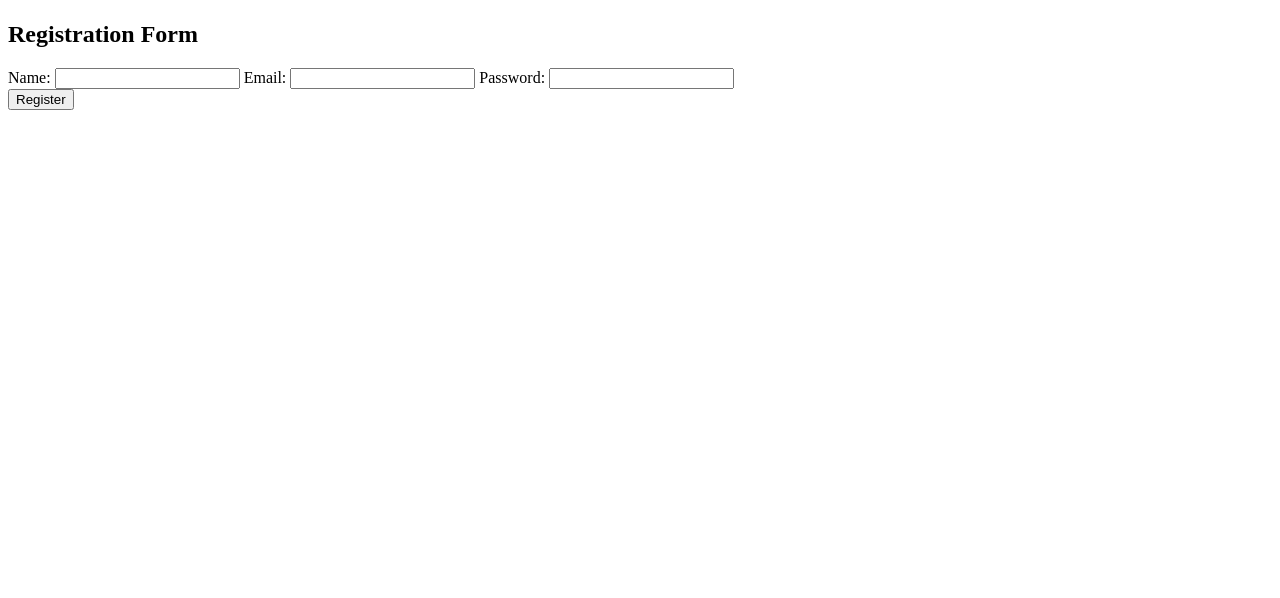
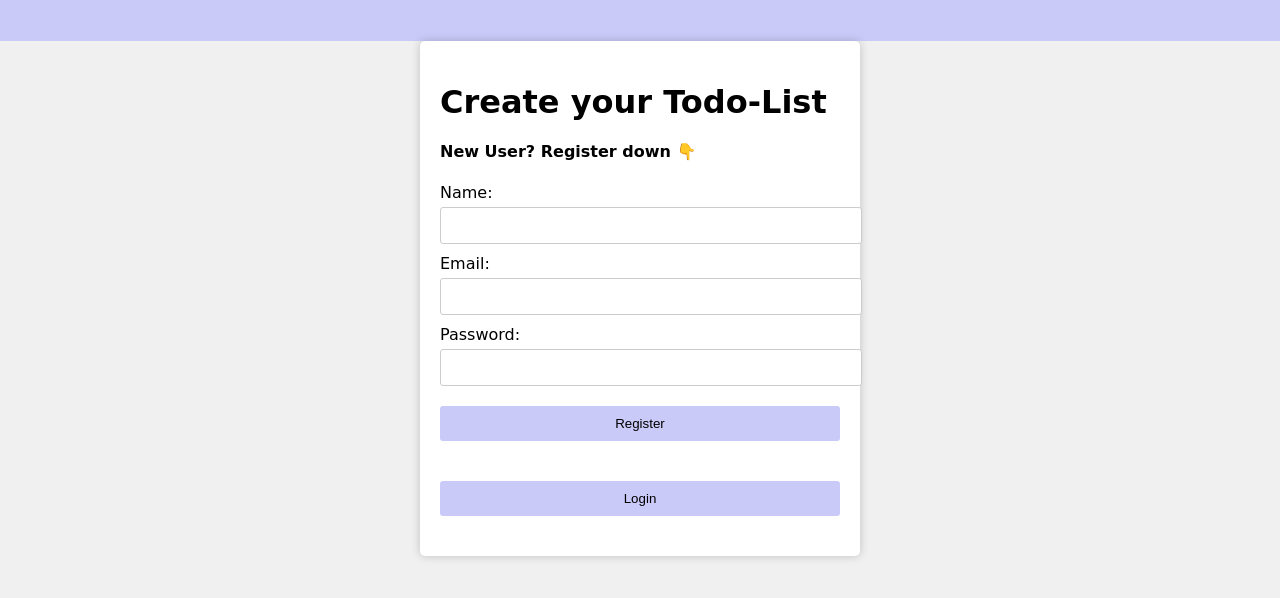
Before and after one commit to vaishnavi-bollam/full-stack-Form, a website: page form.html in a window 1280 px wide. Drawn offline with Linux system fonts and the light colour scheme.

Commit message:
loginform

```diff
--- a/form.css
+++ b/form.css
@@ -3,3 +3,51 @@
 .login-form{
     display:none;
 }
+
+body {
+    font-family: cursive;
+    background-color: #f0f0f0;
+    margin: 0;
+    padding: 0;
+}
+
+.msg-color {
+    text-align: center;
+    background-color: rgb(202, 202, 249);
+    color: white;
+    padding: 10px;
+}
+
+.form-container {
+    max-width: 400px;
+    margin: 0 auto;
+    padding: 20px;
+    background-color: #fff;
+    box-shadow: 0 0 10px rgba(0, 0, 0, 0.2);
+    border-radius: 5px;
+}
+
+.form-container label {
+    display: block;
+    margin-top: 10px;
+}
+
+.form-container input {
+    width: 100%;
+    padding: 10px;
+    margin-top: 5px;
+    border: 1px solid #ccc;
+    border-radius: 3px;
+}
+
+.form-container button {
+    width: 100%;
+    padding: 10px;
+    background-color: rgb(202, 202, 249);
+    color: black;
+    border: none;
+    border-radius: 3px;
+    cursor: pointer;
+    margin-top:20px;
+    margin-bottom:20px;
+}
--- a/form.html
+++ b/form.html
@@ -2,30 +2,41 @@
 <html>
 <head>
     <title>Simple Form</title>
-    <style>
-    </style>
     <link rel="stylesheet" type="text/css" href="form.css">
 
 </head>
 <body>
     <div class="msg-color">
         <h1 id="successMsg"></h1>
-      </div>
+    </div>
 
-    <div class="form-container">
-        <h2>Registration Form</h2>
+    <div id="registerform" class="form-container">
+        <h1>Create your Todo-List</h1>
+        <h4>New User? Register down &#128071</h4>
         <form id="myForm">
-            <label>Name:</label>
-            <input id="name" >
+            <label for="name">Name:</label>
+            <input id="name" class="input-field" type="text">
 
-            <label>Email:</label>
-            <input id="email">
+            <label for="email">Email:</label>
+            <input id="email" class="input-field" type="email">
 
-            <label>Password:</label>
-            <input id="password">
+            <label for="password">Password:</label>
+            <input id="password" class="input-field" type="password">
+        </form>
+        <button id="register" class="submit-button">Register</button>
+        <button id="login" class="submit-button">Login</button>
+    </div>
 
+    <div id="loginform" class="form-container login-form">
+        <h1>Login</h1>
+        <form >
+            <label for="email">Email:</label>
+            <input id="loginemail" class="input-field" type="email">
+
+            <label for="password">Password:</label>
+            <input id="loginpassword" class="input-field" type="password">
         </form>
-        <button id="register">Register</button>
+        <button id="btnlogin" class="submit-button">Login</button>
     </div>
 
     <script src="form.js"></script>
--- a/form.js
+++ b/form.js
@@ -4,11 +4,16 @@ const uName = document.getElementById("name");
 const email = document.getElementById("email");
 const password = document.getElementById("password");
 const successMsg = document.getElementById("successMsg");
+const registerform = document.getElementById("registerform");
+const loginform = document.getElementById("loginform");
+const login = document.getElementById("login");
 
-const loginForm = document.getElementById("loginform");
+const loginemail=document.getElementById("loginemail");
+const loginpassword=document.getElementById("loginpassword");
+const btnlogin = document.getElementById("btnlogin");
+
 
 saveDetailsBtn.addEventListener("click",async()=>{
-    // alert("vaishnavi");
     const userDetails = {
         userName : uName.value,
         userEmail : email.value,
@@ -29,8 +34,40 @@ saveDetailsBtn.addEventListener("click",async()=>{
     })
     .then((data) => {
       console.log('ds',data)
-      successMsg.textContent = "vaishu";
-      successMsg.style.color = "red";
+      successMsg.textContent = data.text;
       })
 
 })
+
+login.addEventListener("click",async()=>{
+    // alert("dyxyh")
+    loginform.style.display="block";
+    registerform.style.display="none";
+    successMsg.textContent=""
+})
+
+
+btnlogin.addEventListener("click",async()=>{
+    const userDetails = {
+        userEmail : loginemail.value,
+        userPassword: loginpassword.value
+    }
+
+    fetch("http://localhost:8384/login",{
+        method: 'POST' ,
+        headers:{
+            'Content-Type':"application/json"
+        },
+        body:JSON.stringify(userDetails)
+
+    })
+    .then(function(response){
+        console.log('hkhjkj',response)
+        return response.json()
+    })
+    .then((data) => {
+      console.log('ds',data)
+      successMsg.textContent = data.text;
+      })
+
+})
```
Also changed, not shown: index.js (+44 -9 lines).
